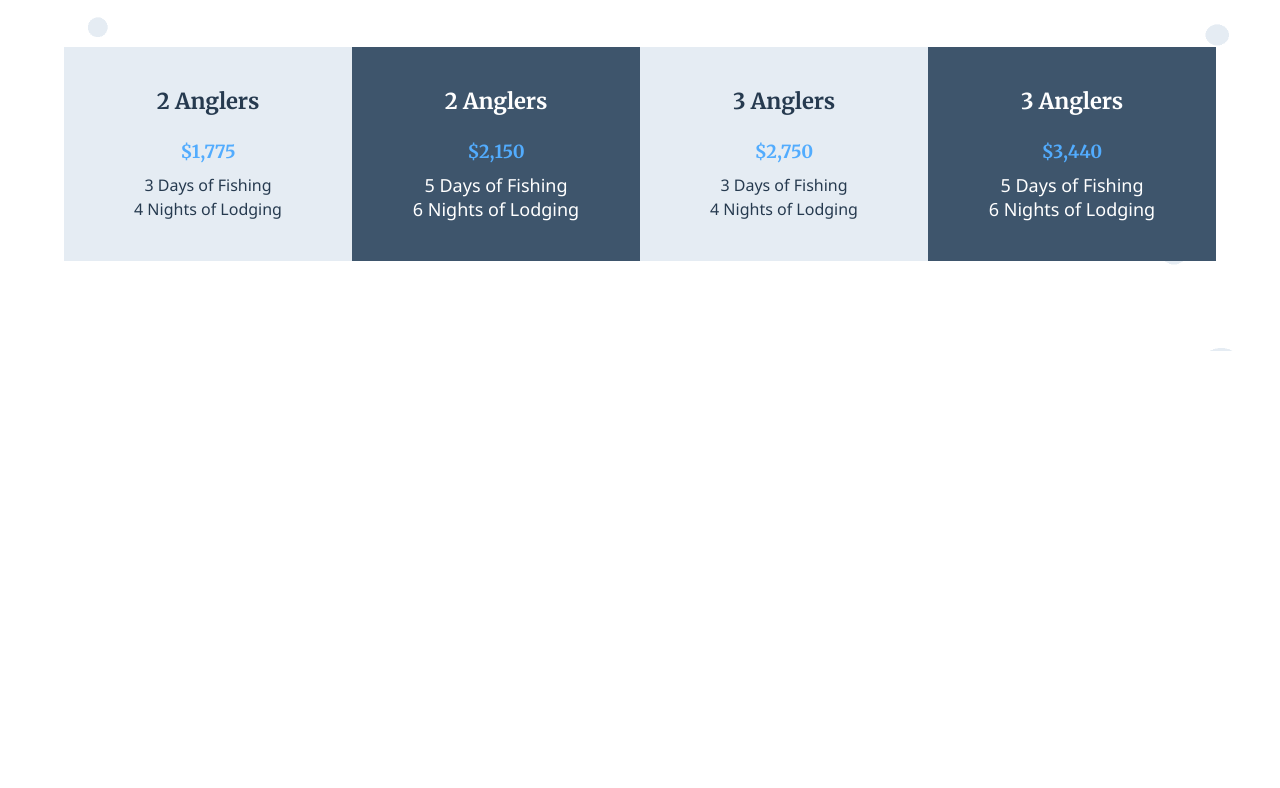
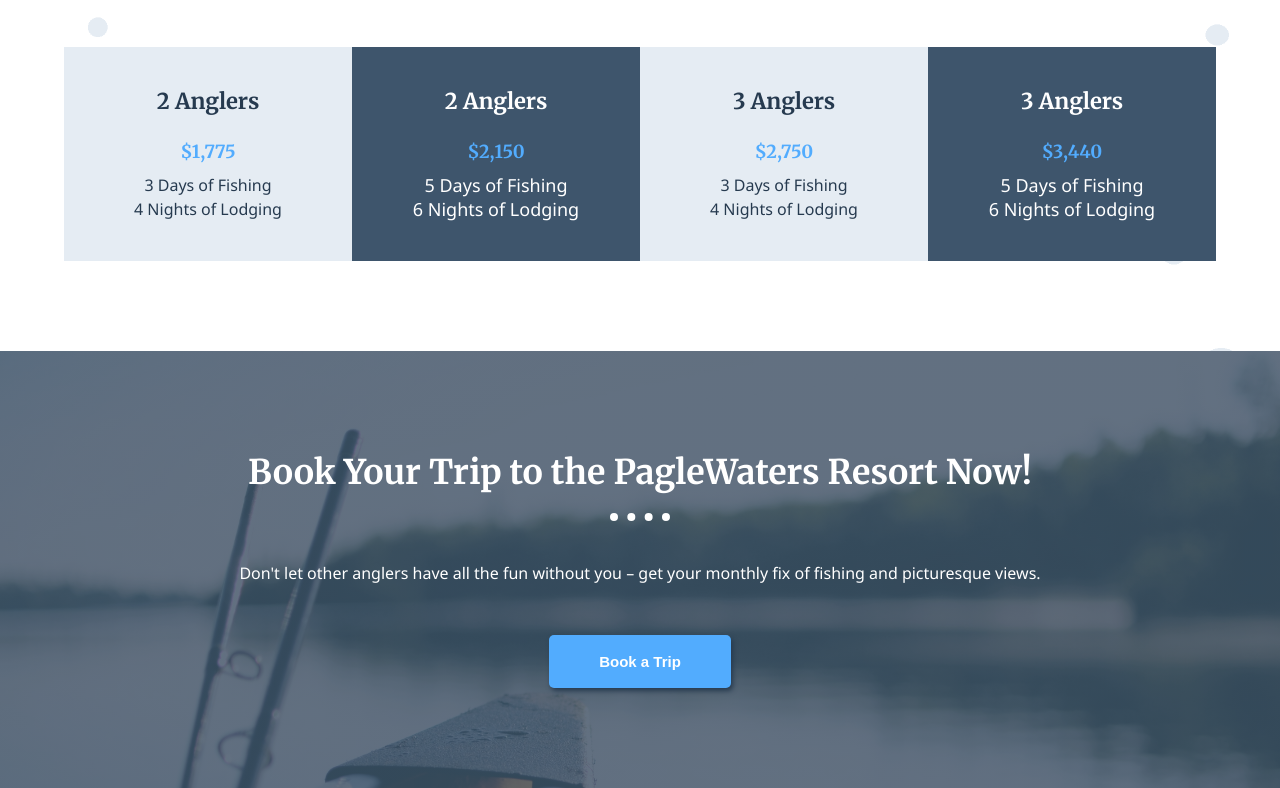
Before and after one commit to borhansiddque/milestone-one-practice, a plain HTML site: page Module 6 Practice/index.html in a window 1280 px wide. Shown: the part 4272-5060 px from the top of the page. Before the commit the page ends 4623 px from the top, so only its background shows below. Drawn offline with nearby package versions, Linux system fonts and the light colour scheme.

Commit message:
Module 6 - Fishing Website Book Your Trip Section Done

```diff
--- a/Module 6 Practice/index.html
+++ b/Module 6 Practice/index.html
@@ -266,6 +266,19 @@
                 </section>
             </div>
           </section>
+        <!-- Book Your Trip Section -->
+         <section class="book-your-trip-section">
+            <div class="container">
+                <div class="book-your-trip-section-container">
+                    <div class="book-your-trip-section-content">
+                        <h2 class="section-title">Book Your Trip to the PagleWaters Resort Now!</h2>
+                        <div class="section-line"></div>
+                        <p class="paragraph">Don't let other anglers have all the fun without you – get your monthly fix of fishing and picturesque views.</p>
+                        <button class="btn">Book a Trip</button>
+                    </div>
+                </div>
+            </div>
+         </section>
     </main>
     <footer>
 
--- a/Module 6 Practice/styles/style.css
+++ b/Module 6 Practice/styles/style.css
@@ -391,3 +391,33 @@
     color: #fff;
     font-size: 18px;
 }
+
+/* Book Your Trip Section Style */
+
+.book-your-trip-section {
+    background: linear-gradient(rgba(64, 82, 101, 0.8), rgba(64, 82, 101, 0.8)), url("../images/book-trip-bg.jpg");
+    background-position: top;
+    background-repeat: no-repeat;
+    background-size: cover;
+    background-attachment: fixed;
+    padding: 100px 0px;
+}
+
+.book-your-trip-section-content {
+    text-align: center;
+}
+
+.book-your-trip-section-content .section-title,
+.book-your-trip-section-content .section-description,
+.book-your-trip-section-content .paragraph {
+    color: #fff;
+}
+
+.book-your-trip-section-content .section-line {
+    margin: 20px auto 40px;
+    border-color: #fff;
+}
+
+.book-your-trip-section-content .btn {
+    margin-top: 50px;
+}
```
